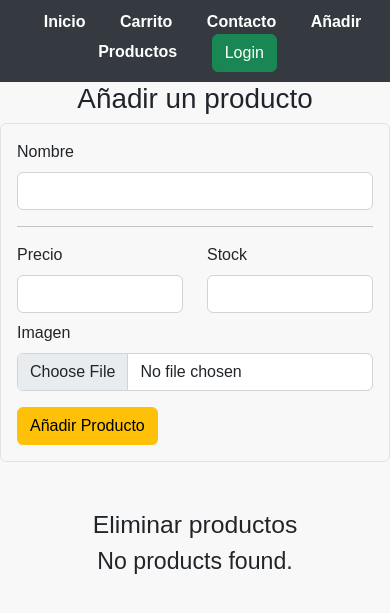
After one commit to pauljosuemichel/appCobro, a Flask app: page /crearProducto in a window 390 px wide. The commit adds this page. Shown: the top 613 px of the page. Run offline with Flask 3, Linux system fonts and the light colour scheme; some libraries are stand-ins or nearby versions.

Commit message:
Arreglos en gitignore y funcionalidad para administrar productos

```diff
--- a/app/__init__.py
+++ b/app/__init__.py
@@ -16,6 +16,8 @@ def create_app():
     app.config['SQLALCHEMY_DATABASE_URI'] = 'mysql+mysqlconnector://uxfgd9irlopbqktk:U14V1O97n3nyjyHjrNPV@bufynsvxpltldv46gzcr-mysql.services.clever-cloud.com:3306/bufynsvxpltldv46gzcr'
     app.config['SQLALCHEMY_TRACK_MODIFICATIONS'] = False
     app.config['DEBUG'] = True
+    app.config['UPLOAD_FOLDER'] = 'static/uploads/'  # Directorio donde se guardarán las imágenes
+    app.config['MAX_CONTENT_LENGTH'] = 16 * 1024 * 1024  # Tamaño máximo del archivo (16 MB en este caso)
 
     db.init_app(app)
     migrate = Migrate(app, db)
--- a/app/forms.py
+++ b/app/forms.py
@@ -1,7 +1,7 @@
 from flask_wtf import FlaskForm
-from wtforms import EmailField, PasswordField, StringField, SubmitField
-from wtforms.validators import DataRequired, Length, EqualTo
-
+from wtforms import PasswordField, StringField, SubmitField, DecimalField, IntegerField, FileField
+from wtforms.validators import DataRequired, Length, EqualTo, NumberRange
+from flask_wtf.file import FileAllowed, FileRequired
 
 class LoginForm(FlaskForm):
     name = StringField("Nombre", validators=[DataRequired()])
@@ -12,3 +12,10 @@ class RegisterForm(FlaskForm):
     password = PasswordField('Password', validators=[DataRequired(), Length(min=6)])
     confirm_password = PasswordField('Confirm Password', validators=[DataRequired(), EqualTo('password')])
     submit = SubmitField('Register')
+
+class ProductoForm(FlaskForm):
+    nombre = StringField('Nombre', validators=[DataRequired()])
+    precio = DecimalField('Precio', validators=[DataRequired(), NumberRange(min=0)])
+    stock = IntegerField('Stock', validators=[DataRequired(), NumberRange(min=1)])
+    imagen = FileField('Imagen', validators=[FileRequired(), FileAllowed(['jpg', 'png'], 'Images only!')])
+    submit = SubmitField('Añadir Producto')
--- a/app/routes/admin.py
+++ b/app/routes/admin.py
@@ -1,11 +1,52 @@
+import os
 from flask import Blueprint, flash, redirect, render_template, request, url_for
 from flask_login import login_required, login_user, logout_user, current_user
+from werkzeug.utils import secure_filename
 from app import bcrypt, db
-from app.models import Usuario, Carrito
-from app.forms import LoginForm, RegisterForm
+from app.models import Usuario, Carrito, Producto
+from app.forms import LoginForm, RegisterForm, ProductoForm
 
-admin_bp = Blueprint('admin', __name__, url_prefix='/pages')
+admin_bp = Blueprint('admin', __name__)
 
 @admin_bp.route('/')
 def panel():
     return render_template('base.html')
+
+@admin_bp.route('/registrarUsuario')
+def register():
+    return render_template('base.html')
+
+@admin_bp.route('/crearProducto', methods=['GET', 'POST'])
+def crearProducto():
+    nombre_productos = Producto.query.with_entities(Producto.nombre).all()
+    nombre_productos = [name for (name,) in nombre_productos]
+    form = ProductoForm()
+
+    if form.validate_on_submit():
+
+        imagen = form.imagen.data
+        filename = secure_filename(imagen.filename)
+        rutaImagen = os.path.join('app', 'static', 'uploads', filename)
+        imagen.save(rutaImagen)
+
+        producto = Producto(
+            nombre=form.nombre.data,
+            precio=form.precio.data,
+            stock=form.stock.data,
+            imagen=filename
+        )
+        db.session.add(producto)
+        db.session.commit()
+        flash('Product added successfully!', 'success')
+        return redirect(url_for('admin.panel'))
+    return render_template('admin/añadirProducto.html', form=form, nombre_productos=nombre_productos)
+
+@admin_bp.route('/eliminarProducto/<id>', methods=['POST'])
+def eliminarProducto(id):
+    producto = Producto.query.get_or_404(id)
+    db.session.delete(producto)
+    db.session.commit()
+    flash('Product has been deleted.', 'success')
+
+    #Aca hay que devolver algo
+    return render_template('admin/añadirProducto.html')
--- a/app/routes/main.py
+++ b/app/routes/main.py
@@ -1,14 +1,15 @@
 from flask import Blueprint, flash, redirect, render_template, request, url_for
 from flask_login import login_required, login_user, logout_user, current_user
 from app import bcrypt, db
-from app.models import Usuario, Carrito
+from app.models import Usuario, Carrito, Producto
 from app.forms import LoginForm, RegisterForm
 
 main_bp = Blueprint('main', __name__, template_folder='templates')
 
 @main_bp.route('/')
 def home():
-    return render_template('home.html')
+    productos = Producto.query.all()
+    return render_template('home.html', productos=productos)
 
 @main_bp.route('/login', methods=["GET", "POST"])
 def login():
--- /dev/null
+++ b/app/templates/admin/añadirProducto.html
@@ -0,0 +1,73 @@
+{% extends "base.html" %}
+
+{% block content %}
+<h1 class="text-center">Añadir un producto</h1>
+<div class="border rounded p-3">
+    <form method="POST" action="{{ url_for('admin.crearProducto') }}" enctype="multipart/form-data">
+        {{ form.hidden_tag() }}
+
+        <div class="mb-2">
+            {{ form.nombre.label(class="form-label") }}
+            {{ form.nombre(class="form-control") }}
+            {% for error in form.nombre.errors %}
+                <span style="color: red;">[{{ error }}]</span>
+            {% endfor %}
+        </div>
+
+        <hr>
+
+        <div class="row mb-2">
+            <div class="col">
+                {{ form.precio.label(class="form-label") }}
+                {{ form.precio(class="form-control") }}
+                {% for error in form.precio.errors %}
+                    <span style="color: red;">[{{ error }}]</span>
+                {% endfor %}
+            </div>
+
+            <div class="col">
+                {{ form.stock.label(class="form-label") }}
+                {{ form.stock(class="form-control") }}
+                {% for error in form.stock.errors %}
+                    <span style="color: red;">[{{ error }}]</span>
+                {% endfor %}
+            </div>
+        </div>
+
+        <div class="mb-3">
+            {{ form.imagen.label(class="form-label") }}
+            {{ form.imagen(class="form-control") }}
+            {% for error in form.imagen.errors %}
+              <div class="text-danger small">{{ error }}</div>
+            {% endfor %}
+        </div>
+
+        {{ form.submit(class="btn btn-warning m-auto") }}
+
+    </form>
+</div>
+<h2 class="mt-5 text-center">Eliminar productos</h2>
+<div class="d-flex justify-content-center">
+    {% for nombre in nombre_productos %}
+    <div class="border rounded p-1 ps-2 producto m-2">
+        <a href="" class="btn btn-outline-danger btn-sm me-2">
+            <i class="fas fa-trash"></i>
+        </a>
+        <p class="me-2">{{ nombre }}</p>
+    </div>
+    {% else %}
+        <h3>No products found.</h3>
+    {% endfor %}
+</div>
+{% endblock %}
+
+{% block css %}
+<style>
+    .producto{
+        display: flex;
+        align-items: baseline;
+        background-color: rgb(222, 232, 238);
+        height: 40px;
+    }
+</style>
+{% endblock %}
--- a/app/templates/base.html
+++ b/app/templates/base.html
@@ -5,6 +5,7 @@
     <title>App de Cobro</title>
     <!-- styles -->
     <link href="https://cdn.jsdelivr.net/npm/bootstrap@5.2.0/dist/css/bootstrap.min.css" rel="stylesheet" integrity="sha384-gH2yIJqKdNHPEq0n4Mqa/HGKIhSkIHeL5AyhkYV8i59U5AR6csBvApHHNl/vI1Bx" crossorigin="anonymous">
+    <link href="https://cdnjs.cloudflare.com/ajax/libs/font-awesome/6.0.0-beta3/css/all.min.css" rel="stylesheet">
     {% block css %}{% endblock %}
     <style>
          /* General Styles */
@@ -57,14 +58,18 @@
         <a href="{{ url_for('main.home') }}">Inicio</a>
         <a href="{{ url_for('main.carrito') }}">Carrito</a>
         <a href="{{ url_for('main.contacto') }}">Contacto</a>
+        <a href="{{ url_for('admin.crearProducto') }}">Añadir Productos</a>
         {% if current_user.is_authenticated %}
-        <a class="btn btn-danger">Cerrar Sesion</button>
+        <a href="{{ url_for('main.logout') }}" class="btn btn-danger">Cerrar Sesion</a>
         {% else %}
-        <a class="btn btn-success">Login</button>
+        <a href="{{ url_for('main.login') }}" class="btn btn-success" >Login</a>
         {% endif %}
     </nav>
-
-    {%block content%}{%endblock%}
+    <div class="d-flex justify-content-center">
+        <div class="containter">
+            {%block content%}{%endblock%}
+        </div>
+    </div>
     <script src="https://cdn.jsdelivr.net/npm/bootstrap@5.2.0/dist/js/bootstrap.bundle.min.js" integrity="sha384-A3rJD856KowSb7dwlZdYEkO39Gagi7vIsF0jrRAoQmDKKtQBHUuLZ9AsSv4jD4Xa" crossorigin="anonymous"></script>
 </body>
 </html>
```
Also changed, not shown: app/models.py (+4 -3 lines), app/templates/home.html (+18 -0 lines), app/templates/login.html (+0 -8 lines), migrations/versions/f88a984abfd6_ruta_de_imagen_en_los_productos.py (added, +46 -0 lines), app/static/uploads/perro.jpg (added), app/static/uploads/taza.jpg (added), 2 other files.
